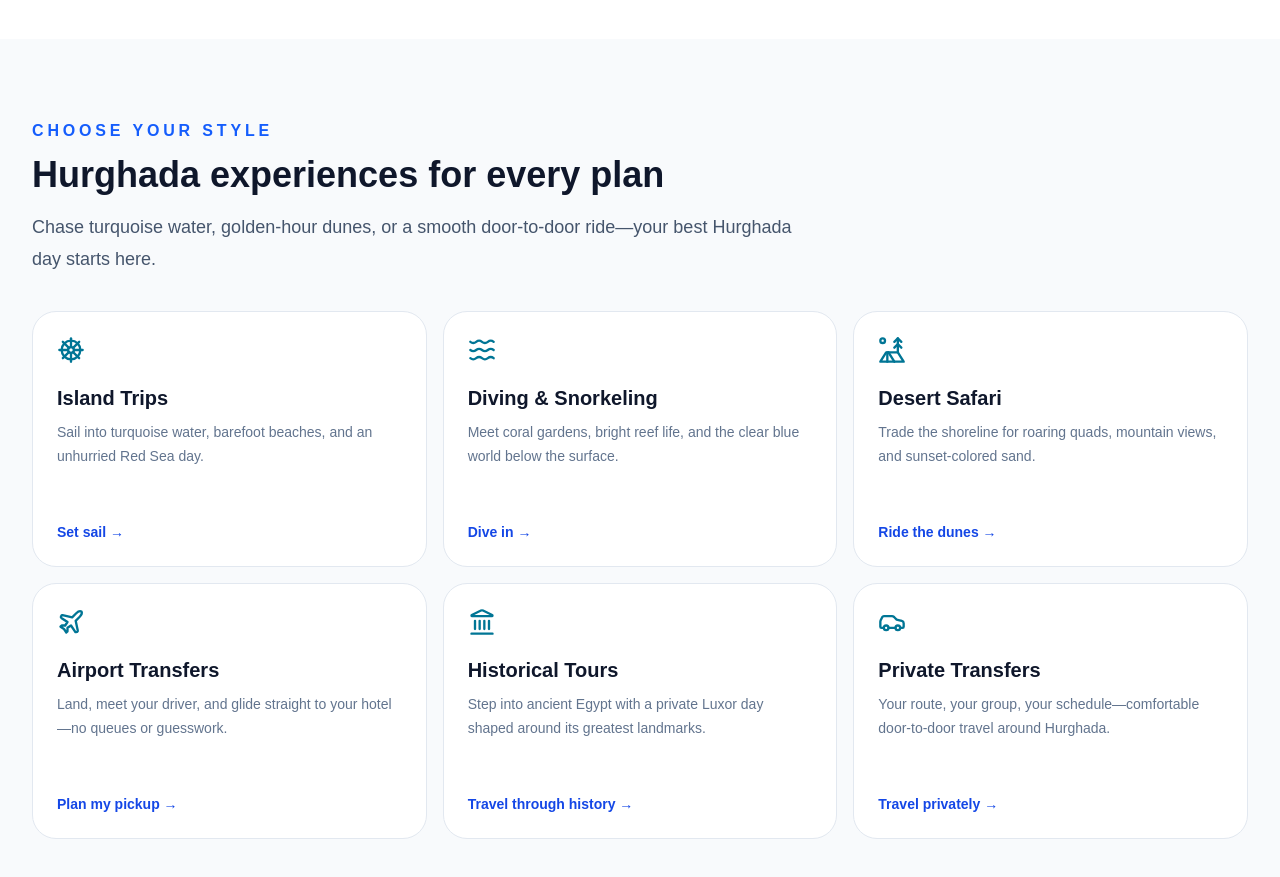
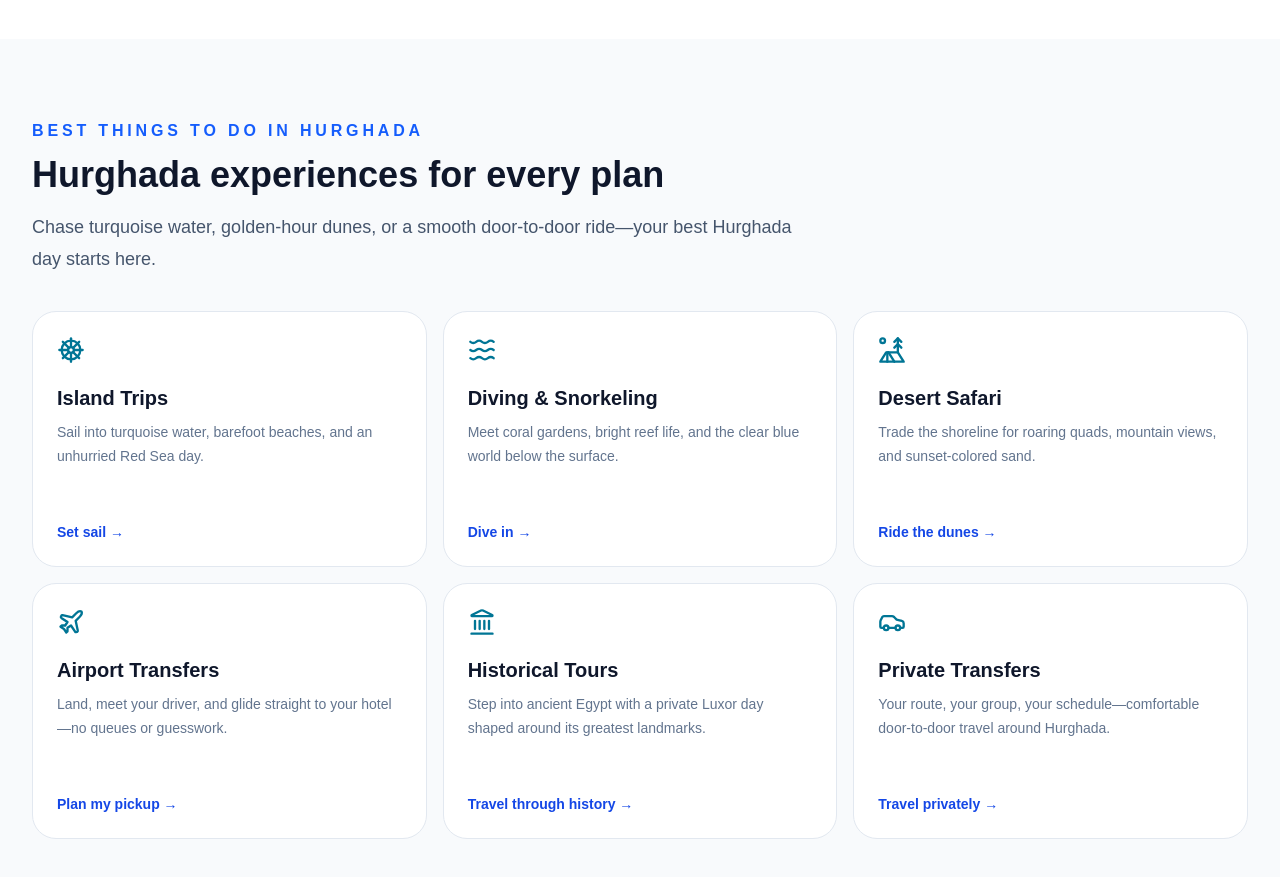
Before and after one commit to karimsalah85-cpu/inhurghada-site, a Next.js app: page / in a window 1280 px wide. Shown: the part 961-1838 px from the top of the page. Built offline with nearby package versions, Linux system fonts and the light colour scheme; no server answers.

Commit message:
Clarify Hurghada activities heading

```diff
--- a/app/page.tsx
+++ b/app/page.tsx
@@ -143,7 +143,7 @@ function HomeContent() {
       <section className="bg-slate-50 px-6 py-20 sm:px-8">
         <div className="mx-auto max-w-7xl">
           <div className="max-w-3xl">
-            <p className="font-semibold uppercase tracking-[0.24em] text-blue-600">{de ? "Wähle deinen Stil" : "Choose your style"}</p>
+            <p className="font-semibold uppercase tracking-[0.24em] text-blue-600">{de ? "Die besten Aktivitäten in Hurghada" : "Best things to do in Hurghada"}</p>
             <h2 className="mt-3 text-4xl font-black text-slate-900">{de ? "Hurghada-Erlebnisse für jeden Plan" : "Hurghada experiences for every plan"}</h2>
             <p className="mt-4 text-lg leading-8 text-slate-600">{de ? "Türkisblaues Wasser, goldene Wüstendünen oder eine bequeme Fahrt von Tür zu Tür – dein perfekter Tag in Hurghada beginnt hier." : "Chase turquoise water, golden-hour dunes, or a smooth door-to-door ride—your best Hurghada day starts here."}</p>
           </div>
```
